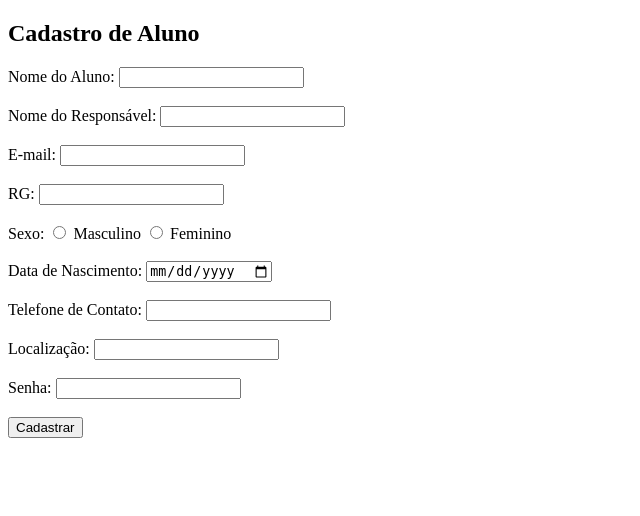
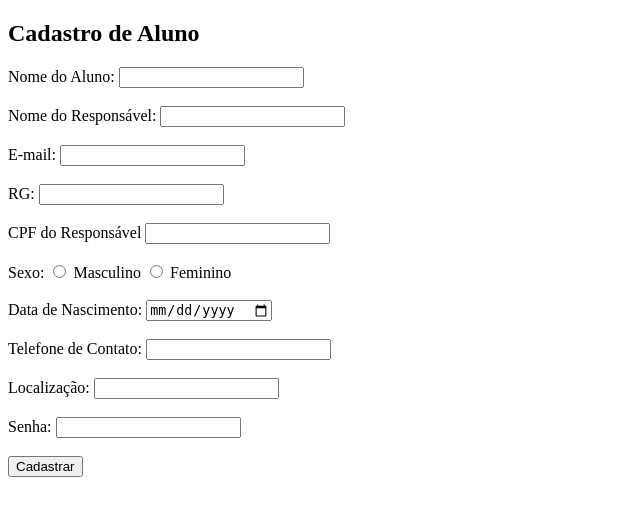
Before and after one commit to Natan085/Eduka-e-Brinka, a PHP site: page /cadastro.php in a window 1280 px wide. Shown: the top 516 px of the page, without its empty margins (0-640 px from the left). Run offline with PHP 8.4, Linux system fonts and the light colour scheme.

Commit message:
Update cadastro.php
Signed-off-by: Natan085 <119545067+Natan085@users.noreply.github.com>

```diff
--- a/cadastro/cadastro.php
+++ b/cadastro/cadastro.php
@@ -19,6 +19,9 @@
 
     <label for="rg">RG:</label>
     <input type="text" id="rg" name="rg"><br><br>
+
+    <label for="cpf">CPF do Responsável</label>
+    <input type="text" id="cpf" name="cpf"><br><br>
 
     <label for="sexo">Sexo:</label>
     <input type="radio" id="sexo_m" name="sexo" value="m">
```
